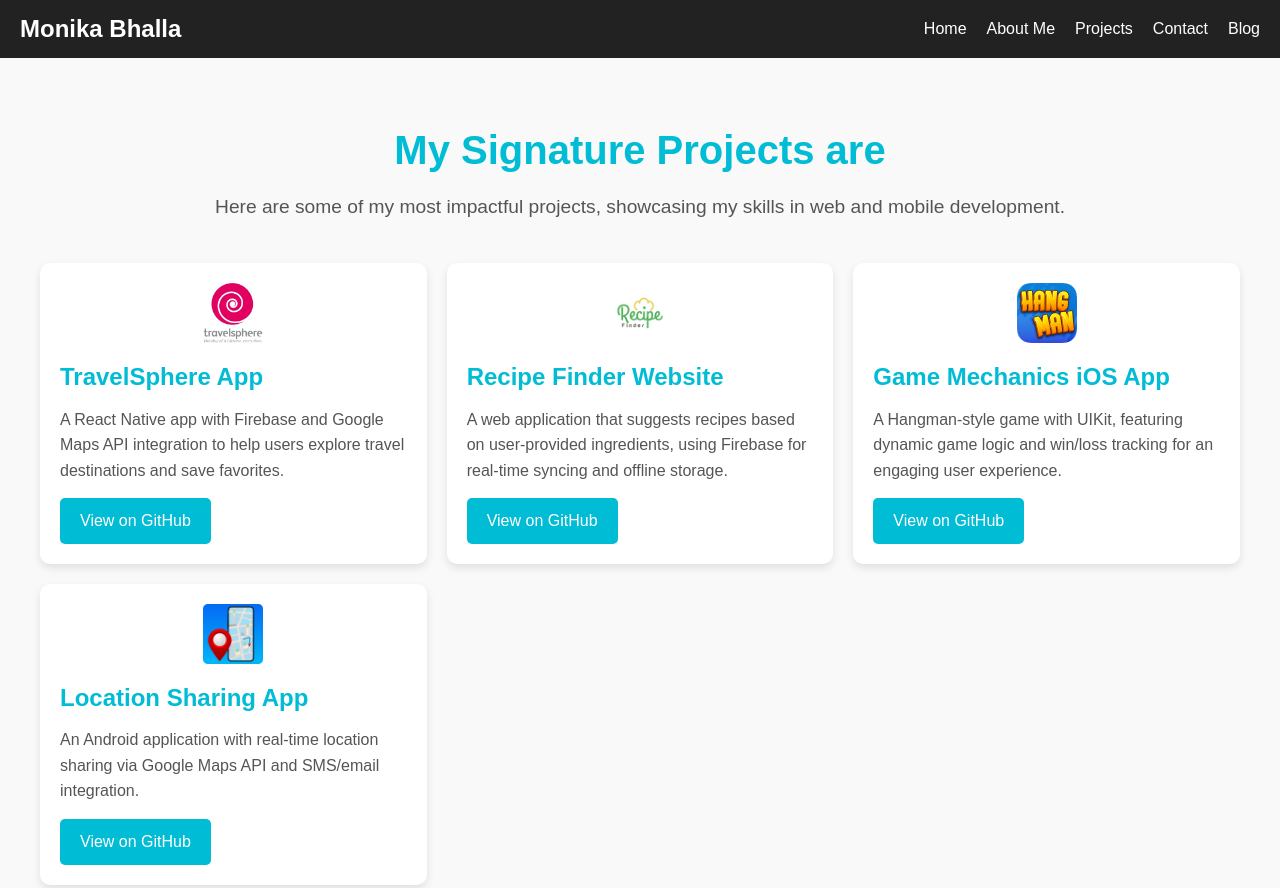
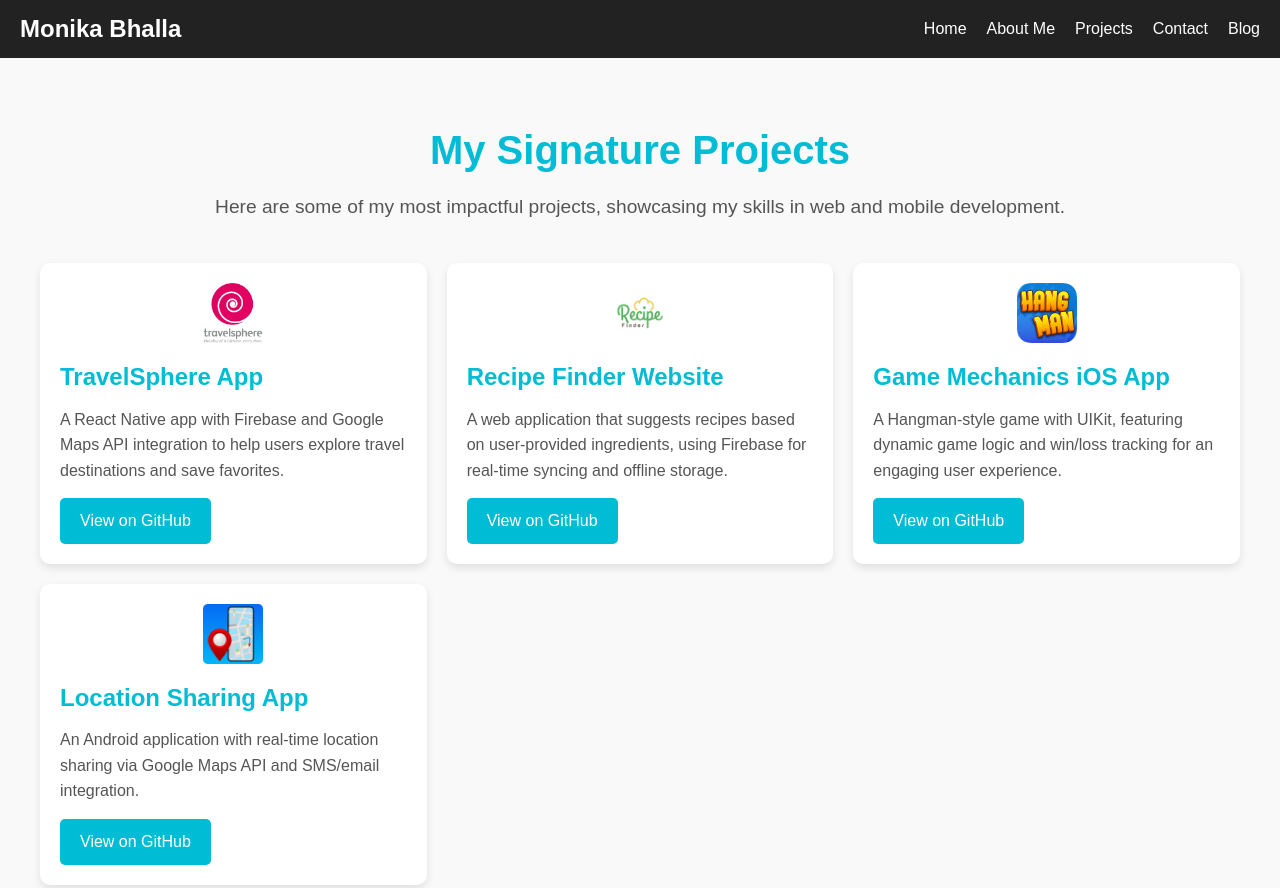
Before and after one commit to m-bhalla236346/My_Portfolio_MB, a website: page projects.html in a window 1280 px wide. Shown: the top 888 px of the page. Drawn offline with Linux system fonts and the light colour scheme.

Commit message:
Update projects

```diff
--- a/projects.html
+++ b/projects.html
@@ -21,7 +21,7 @@
 
     <section class="projects">
         <div class="projects-container">
-            <h2>My Signature Projects are</h2>
+            <h2>My Signature Projects</h2>
             <p>Here are some of my most impactful projects, showcasing my skills in web and mobile development.</p>
 
             <!-- Project Cards -->
```
